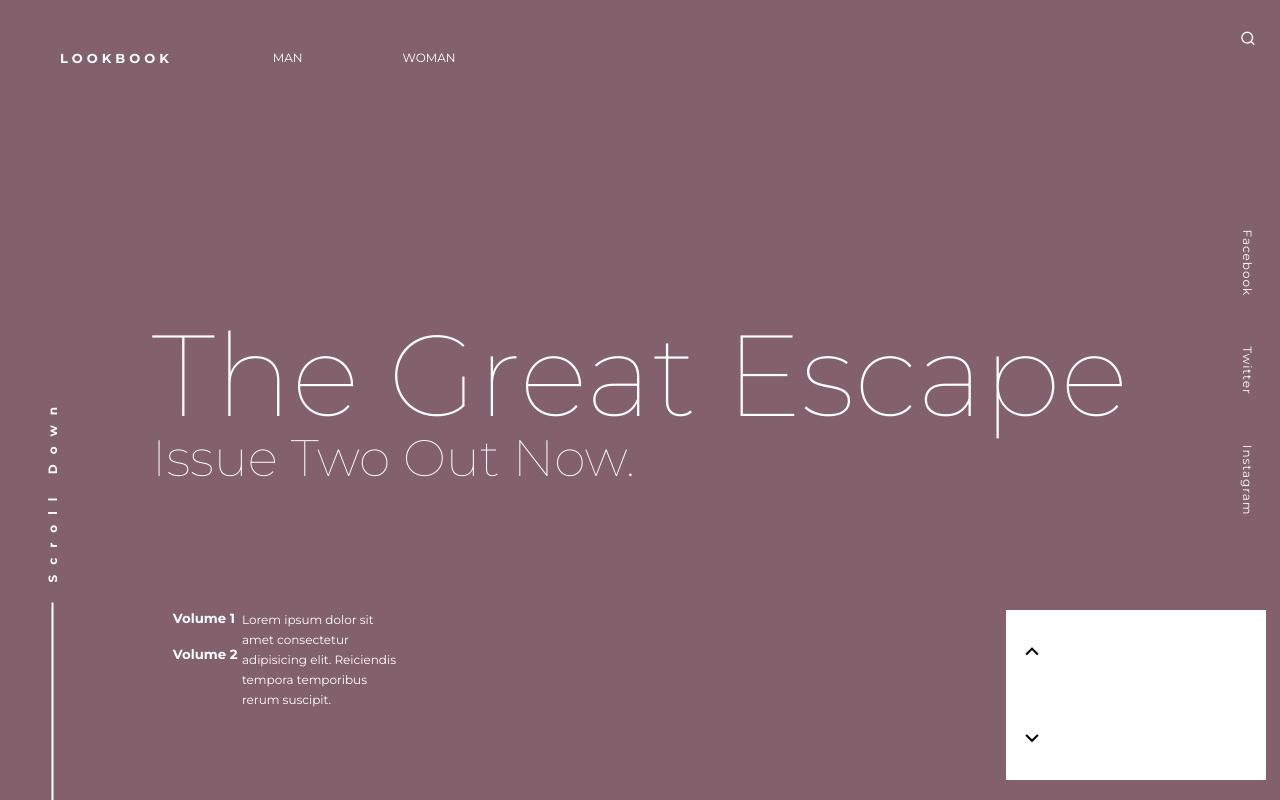
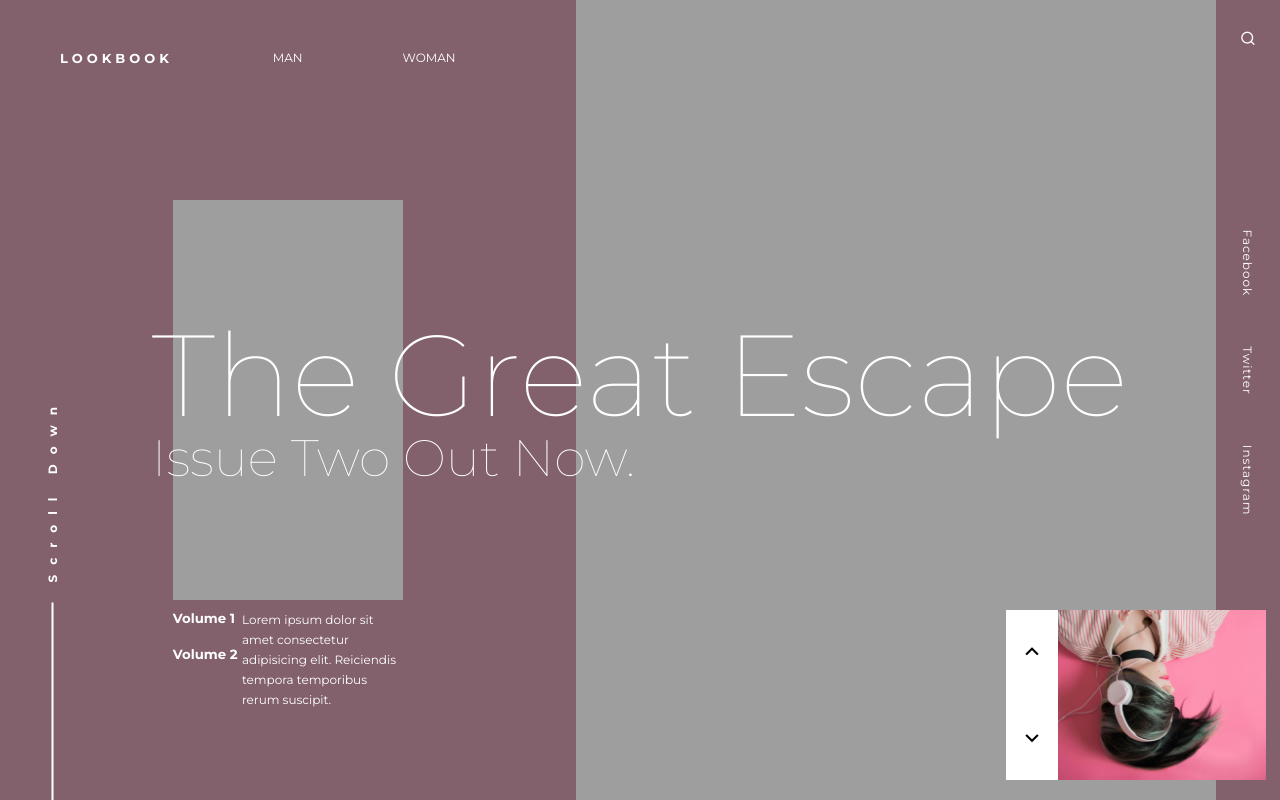
Before and after one commit to MIsrarAhmad/Home-Page-Code, a plain HTML site: page index.html in a window 1280 px wide. Drawn offline with nearby package versions, Linux system fonts and the light colour scheme; the site is published under a folder, as on GitHub Pages, so addresses that start at the root find nothing.

Commit message:
Home page

```diff
--- a/style.css
+++ b/style.css
@@ -73,7 +73,7 @@ html,body{
     transform: translate(-50%,-50%);
     width: 40%;
     height: 50%;
-    background-image: url(/Assets/jimmy-fermin-bqe0J0b26RQ-unsplash.jpg);
+    background-image: url(./Assets/jimmy-fermin-bqe0J0b26RQ-unsplash.jpg);
     background-size: cover;
     background-position: center;
 }
@@ -126,7 +126,7 @@ html,body{
 #center{
     width: 50%;
     height: 100%;
-    background-image: url(/Assets/ayo-ogunseinde-HEvQ8P4eqlg-unsplash.jpg);
+    background-image: url(./Assets/ayo-ogunseinde-HEvQ8P4eqlg-unsplash.jpg);
     background-size: cover;
     background-position: center;
     position: relative;
@@ -158,7 +158,7 @@ html,body{
 #center .card .img{
     width: 80%;
     height: 100%;
-    background-image: url(/Assets/elice-moore-E--AUpYXbjM-unsplash.jpg);
+    background-image: url(./Assets/elice-moore-E--AUpYXbjM-unsplash.jpg);
     background-size: cover;
     /* z-index: 9; */
 }
```
